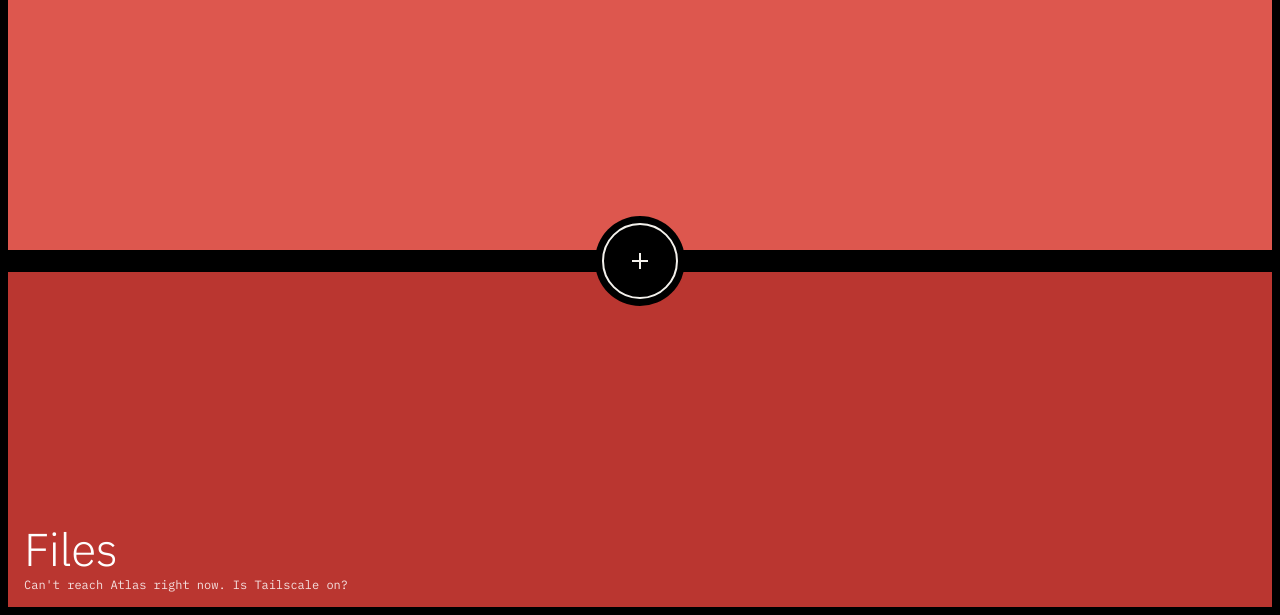
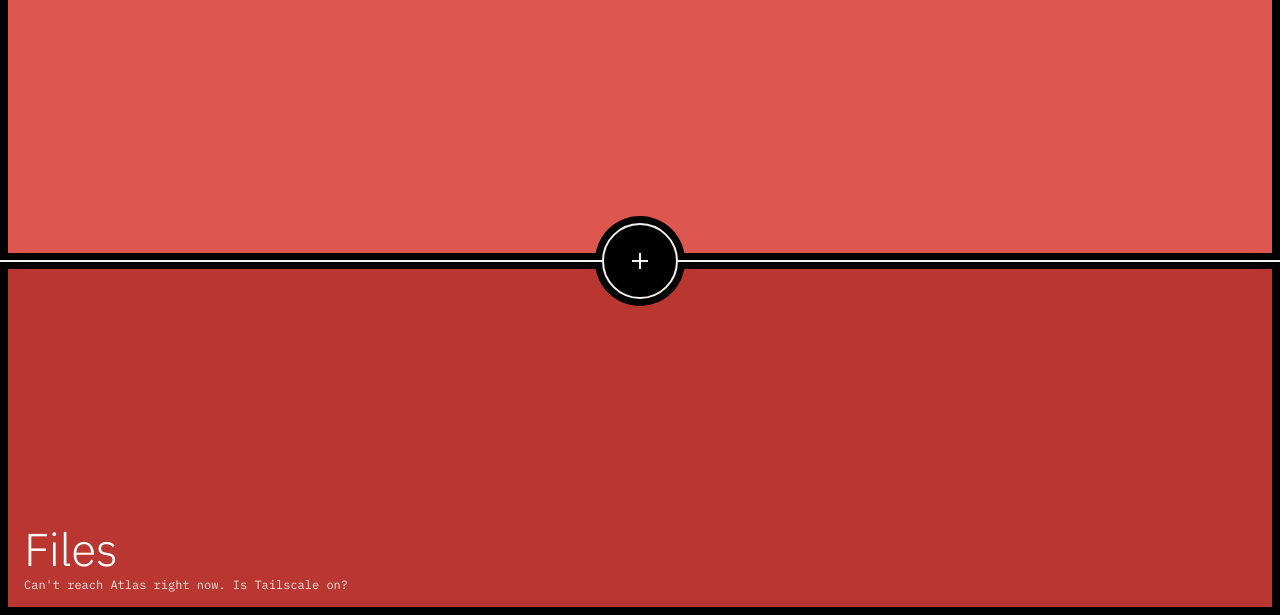
Before and after one commit to v1proxy/Atlas, a plain HTML site: page launcher/web/index.html in a window 1280 px wide. Shown: the part 185-800 px from the top of the page. Drawn offline with Linux system fonts and the light colour scheme; no server answers; files whose address does not match are found by name.

Commit message:
Launcher: white lines through a slimmer band, white Apps text
A white line runs from each side of the circle's ring to the screen's edge. The
black on either side of it is as thick as the black between the ring and the
red. The Apps box's name and info line are white, like Files.

Co-Authored-By: Claude Opus 5.5 <noreply@anthropic.com>
Claude-Session: https://claude.ai/code/session_012BwbvZ49JVBdDnZorrVHAb

```diff
--- a/launcher/web/launcher.css
+++ b/launcher/web/launcher.css
@@ -55,9 +55,14 @@ input[type=search]:focus { border-color: var(--dim); }
 body:not([data-screen="apps"]) .only-apps { display: none !important; }
 
 /* ---- home: two boxes, a black band between them and the circle on it ------------------------------------ */
-#home { position: relative; display: grid; grid-template-rows: minmax(0, 1fr) minmax(0, 1fr); gap: 22px; padding: 8px 8px calc(8px + env(safe-area-inset-bottom, 0px)); min-height: 0; }
+#home { position: relative; display: grid; grid-template-rows: minmax(0, 1fr) minmax(0, 1fr); gap: 16px; padding: 8px 8px calc(8px + env(safe-area-inset-bottom, 0px)); min-height: 0; }
+/* The band: black, a white line through its middle from each side of the circle to the screen's edge. The black on either
+   side of the line is as thick as the black between the circle's white ring and the red (7px). */
+#home::before, #home::after { content: ""; position: absolute; top: 50%; height: 2px; margin-top: -1px; background: var(--ink); z-index: 21; pointer-events: none; }
+#home::before { left: 0; right: calc(50% + 37px); }
+#home::after { right: 0; left: calc(50% + 37px); }
 .box { position: relative; display: block; border: 0; border-radius: 0; margin: 0; padding: 0; overflow: hidden; text-align: left; cursor: pointer; font: inherit; }
-.box.apps { background: var(--r3); color: var(--t3); }
+.box.apps { background: var(--r3); color: var(--t2); }
 .box.files { background: var(--r2); color: var(--t2); }
 /* Each name sits in the box's outer corner, Apps and Files on opposite corners. */
 .box .lbl { position: absolute; font: 300 46px/1.05 var(--f-body); letter-spacing: -.01em; }
```
